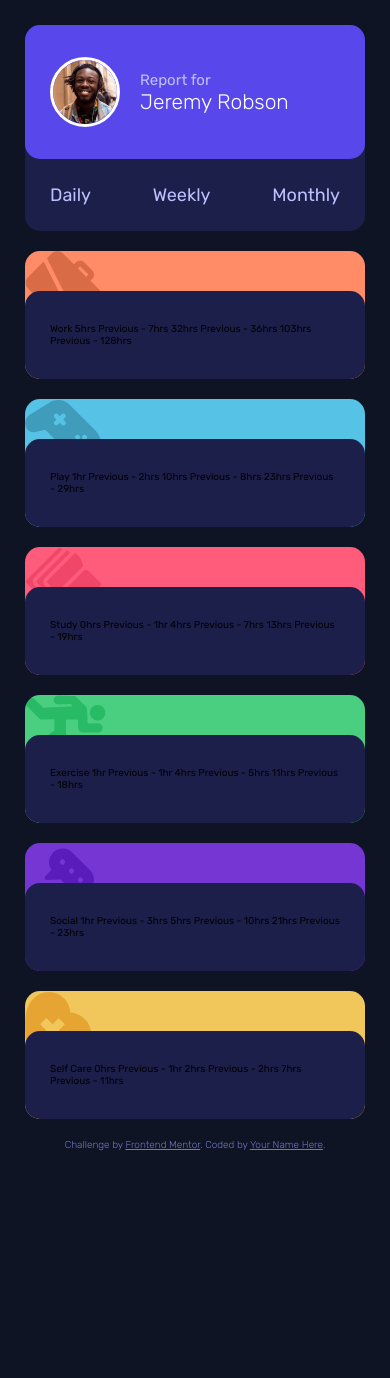
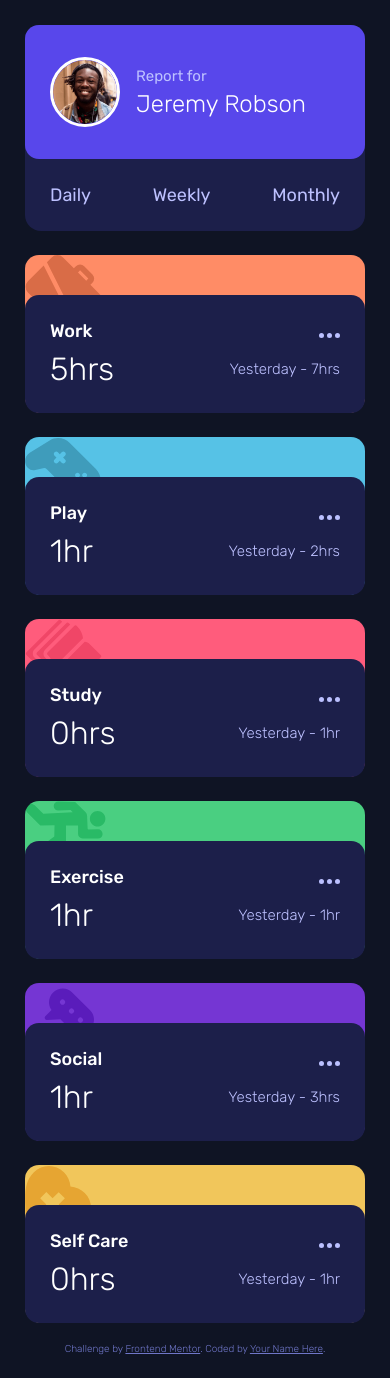
Before and after one commit to lukaszkus/time-tracking-dashboard, a website: page index.html in a window 390 px wide. Before the commit the page ends 1196 px from the top, so only its background shows below. Drawn offline with Linux system fonts and the light colour scheme.

Commit message:
mobile styles update

```diff
--- a/index.html
+++ b/index.html
@@ -30,68 +30,74 @@
       </article>
       <article class="card card--work">
        <div class="stats">
-          Work
-          5hrs <!-- daily -->
-          Previous - 7hrs <!-- daily -->
-          32hrs <!-- weekly -->
-          Previous - 36hrs <!-- weekly -->
-          103hrs <!-- monthly -->
-          Previous - 128hrs <!-- monthly -->
+          <div class="stats__row">
+            <h2 class="stats__title">Work</h2>
+            <img class="stats__icon" src="images/icon-ellipsis.svg" alt="dots" />
+          </div>
+          <div class="stats__row">
+            <p class="stats__hours">5hrs</p>
+            <span class="stats__date">Yesterday - 7hrs</span>
+          </div>
        </div>
       </article>
       <article class="card card--play">
         <div class="stats">
-          Play
-          1hr <!-- daily -->
-          Previous - 2hrs <!-- daily -->
-          10hrs <!-- weekly -->
-          Previous - 8hrs <!-- weekly -->
-          23hrs <!-- monthly -->
-          Previous - 29hrs <!-- monthly -->
+          <div class="stats__row">
+            <h2 class="stats__title">Play</h2>
+            <img class="stats__icon" src="images/icon-ellipsis.svg" alt="dots" />
+          </div>
+          <div class="stats__row">
+            <p class="stats__hours">1hr</p>
+            <span class="stats__date">Yesterday - 2hrs</span>
+          </div>
         </div>
       </article>
       <article class="card card--study">
         <div class="stats">
-          Study
-          0hrs <!-- daily -->
-          Previous - 1hr <!-- daily -->
-          4hrs <!-- weekly -->
-          Previous - 7hrs <!-- weekly -->
-          13hrs <!-- monthly -->
-          Previous - 19hrs <!-- monthly -->
+          <div class="stats__row">
+            <h2 class="stats__title">Study</h2>
+            <img class="stats__icon" src="images/icon-ellipsis.svg" alt="dots" />
+          </div>
+          <div class="stats__row">
+            <p class="stats__hours">0hrs</p>
+            <span class="stats__date">Yesterday - 1hr</span>
+          </div>
         </div>
       </article>
       <article class="card card--exercise">
         <div class="stats">
-          Exercise
-          1hr <!-- daily -->
-          Previous - 1hr <!-- daily -->
-          4hrs <!-- weekly -->
-          Previous - 5hrs <!-- weekly -->
-          11hrs <!-- monthly -->
-          Previous - 18hrs <!-- monthly -->
+          <div class="stats__row">
+            <h2 class="stats__title">Exercise</h2>
+            <img class="stats__icon" src="images/icon-ellipsis.svg" alt="dots" />
+          </div>
+          <div class="stats__row">
+            <p class="stats__hours">1hr</p>
+            <span class="stats__date">Yesterday - 1hr</span>
+          </div>
         </div>
       </article>
       <article class="card card--social">
          <div class="stats">
-          Social
-          1hr <!-- daily -->
-          Previous - 3hrs <!-- daily -->
-          5hrs <!-- weekly -->
-          Previous - 10hrs <!-- weekly -->
-          21hrs <!-- monthly -->
-          Previous - 23hrs <!-- monthly -->
+          <div class="stats__row">
+            <h2 class="stats__title">Social</h2>
+            <img class="stats__icon" src="images/icon-ellipsis.svg" alt="dots" />
+          </div>
+          <div class="stats__row">
+            <p class="stats__hours">1hr</p>
+            <span class="stats__date">Yesterday - 3hrs</span>
+          </div>
          </div>
       </article>
       <article class="card card--self">
         <div class="stats">
-          Self Care
-          0hrs <!-- daily -->
-          Previous - 1hr <!-- daily -->
-          2hrs <!-- weekly -->
-          Previous - 2hrs <!-- weekly -->
-          7hrs <!-- monthly -->
-          Previous - 11hrs <!-- monthly -->
+          <div class="stats__row">
+            <h2 class="stats__title">Self Care</h2>
+            <img class="stats__icon" src="images/icon-ellipsis.svg" alt="dots" />
+          </div>
+          <div class="stats__row">
+            <p class="stats__hours">0hrs</p>
+            <span class="stats__date">Yesterday - 1hr</span>
+          </div>
         </div>
       </article>
 
--- a/scss/main.scss
+++ b/scss/main.scss
@@ -31,12 +31,12 @@ body {
 .dashboard {
   display: grid;
   grid-template-columns: repeat(auto-fill, minmax(25rem, 1fr));
-  grid-gap: 2rem;
+  grid-gap: 2.4rem;
 }
 
 .card {
   background-color: $color-dark;
-  border-radius: 1.5rem;
+  border-radius: 1.4rem 1.4rem 1.6rem 1.6rem;
   &:nth-child(1) {
     grid-row: span 2;
     padding: 0;
@@ -71,22 +71,23 @@ body {
     display: flex;
     align-items: center;
     padding: 3.2rem 2.5rem;
-    border-radius: 1.5rem;
+    border-radius: 1.4rem;
     &__img {
       width: 7rem;
       border: 0.3rem solid $color-light;
       border-radius: 6.5rem;
     }
     &__info {
-      padding-left: 2rem;
+      padding-left: 1.6rem;
       p {
         font-size: 1.5rem;
         color: $color-pale;
       }
       h1 {
-        font-size: 2.1rem;
+        font-size: 2.4rem;
         font-weight: 300;
         color: $color-light;
+        margin-top: 0.5rem;
       }
     }
   }
@@ -103,9 +104,34 @@ body {
 
 .stats {
   background-color: $color-dark;
-  border-radius: 1.5rem;
-  padding: 3.2rem 2.5rem;
+  border-radius: 1.4rem;
+  padding: 2.5rem 2.5rem;
   margin-top: 4rem;
+  &__row {
+    display: flex;
+    justify-content: space-between;
+    align-items: center;
+  }
+  &__title {
+    font-size: 1.8rem;
+    font-weight: 500;
+    color: $color-light;
+    padding-bottom: 0.8rem;
+  }
+  &__icon {
+    width: 2.1rem;
+    height: 0.5rem;
+  }
+  &__hours {
+    font-size: 3.2rem;
+    font-weight: 300;
+    color: $color-light;
+  }
+  &__date {
+    font-size: 1.5rem;
+    font-weight: 300;
+    color: $color-pale;
+  }
 }
 
 .attribution {
```
Also changed, not shown: css/main.css, 1 other file.
